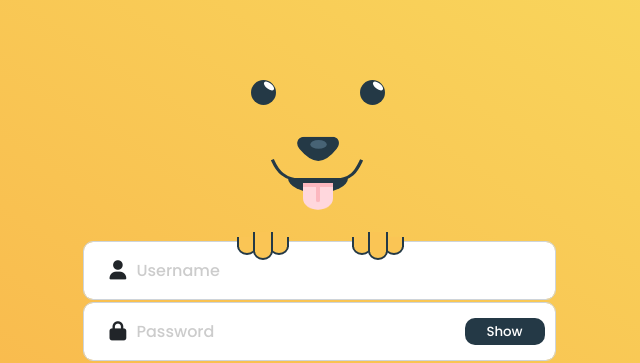
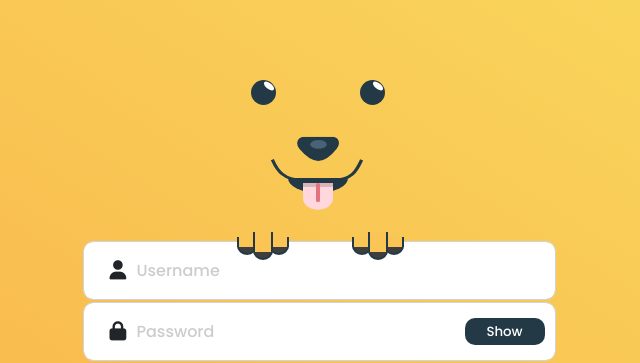
Before and after one commit to s-bhalode/login_form, a plain HTML site: page index.html in a window 1280 px wide. Shown: the top 363 px of the page, 322-962 px from the left. Drawn offline with nearby package versions, Linux system fonts and the light colour scheme.

Commit message:
enhancement in ui

```diff
--- a/style.css
+++ b/style.css
@@ -134,7 +134,7 @@ body {
   top: 0;
   width: 30px;
   height: 5px;
-  background-color: #fcb7bf;
+  background-color: #a5898d6f;
 }
 .container .median {
   position: absolute;
@@ -144,7 +144,7 @@ body {
   width: 4px;
   height: 25px;
   border-radius: 5px;
-  background-color: #fcb7bf;
+  background-color: #e47380;
 }
 .container .hands {
   position: relative;
@@ -194,7 +194,7 @@ body {
   height: 18px;
   border-radius: 50%;
   border: 2px solid #243946;
-  background-color: #fac555;
+  background-color: #0a0a0ac9;
   z-index: -1;
 }
 .container .hands .finger:nth-child(1),
```
